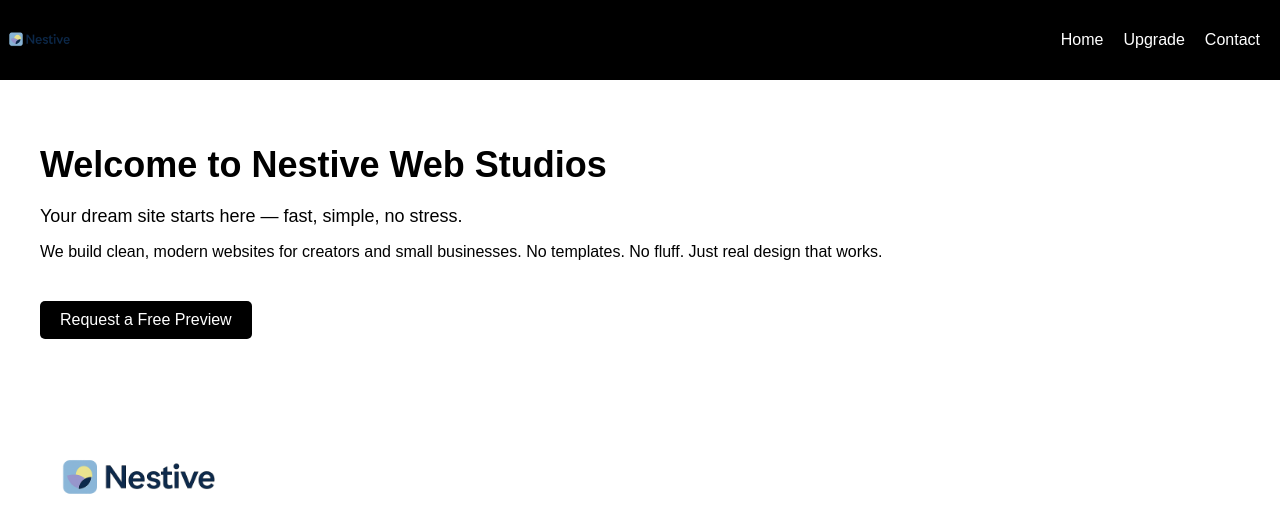
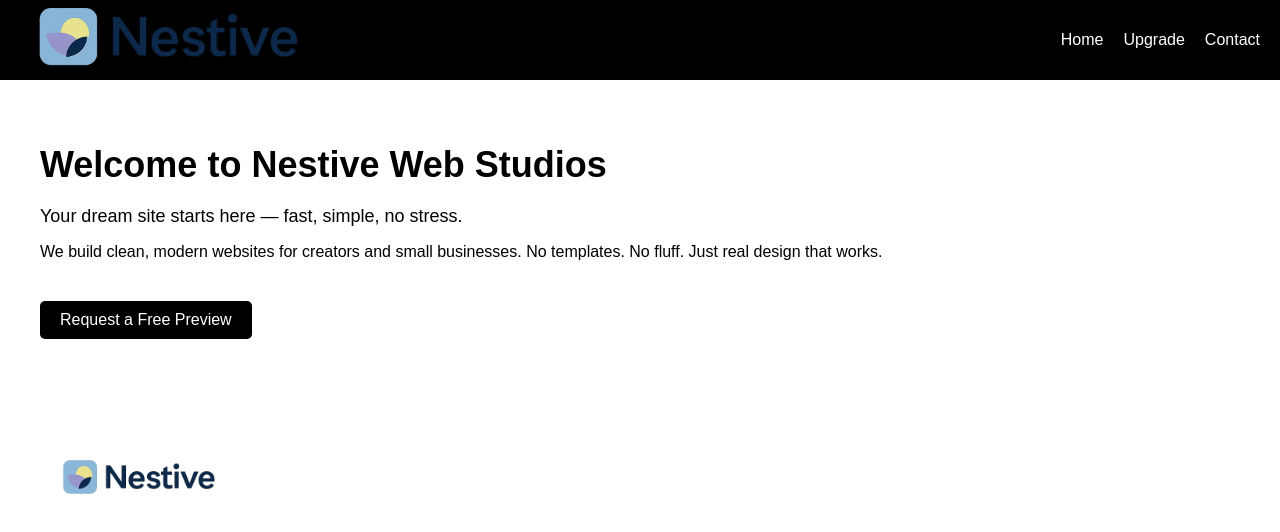
Before and after one commit to NestiveWebStudios/nestive-site, a React (Vite) app: page / in a window 1280 px wide. Shown: the top 532 px of the page. Built offline with nearby package versions, Linux system fonts and the light colour scheme.

Commit message:
updated app.jsx

```diff
--- a/src/App.jsx
+++ b/src/App.jsx
@@ -22,7 +22,7 @@ const App = () => {
           <img
             src="/nestive-transparent-logo.png"
             alt="Nestive Logo"
-            style={{ height: '100%', width: 'auto', maxHeight: '80px', marginRight: '10px' }}
+            style={{ height: '100%', width: 'auto',  maxWidth: '33%', objectFit: 'contain', marginRight: '10px' }}
           />
         </Link>
 
```
